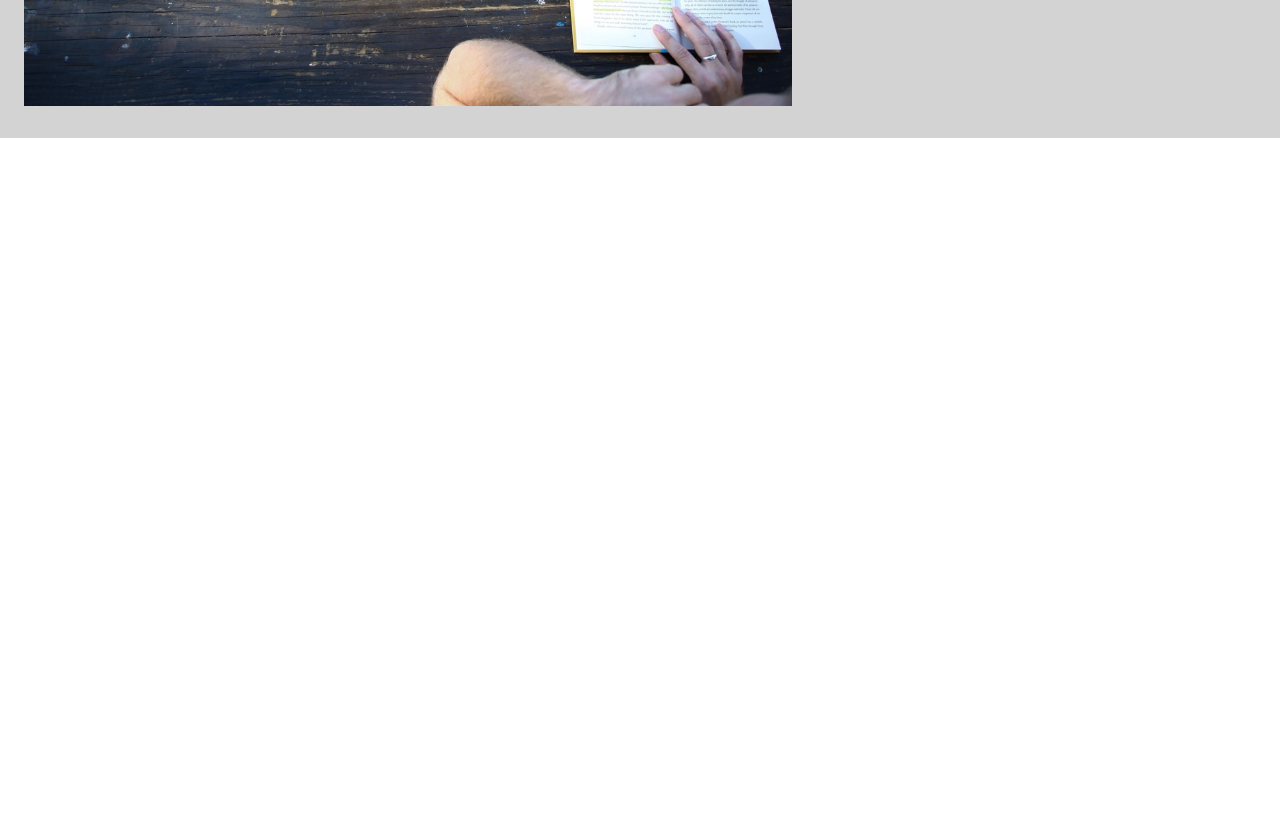
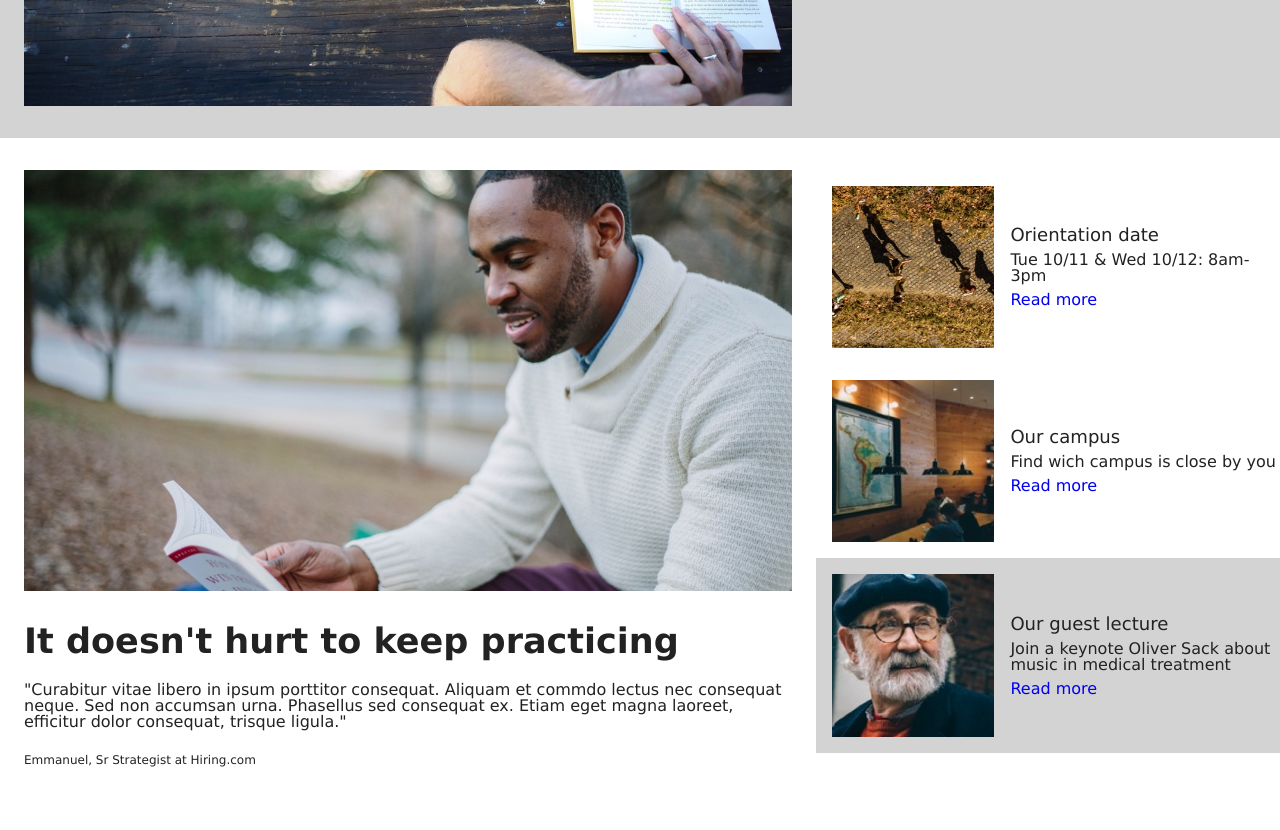
Before and after one commit to reinaldo017/colmaracademy, a plain HTML site: page index.html in a window 1280 px wide. Shown: the part 558-1388 px from the top of the page. Before the commit the page ends 800 px from the top, so only its background shows below. Drawn offline with Linux system fonts and the light colour scheme.

Commit message:
Sección de información agregada

```diff
--- a/index.html
+++ b/index.html
@@ -29,7 +29,51 @@
           <a href="#"><h6>Start Here</h6></a>
         </div>
       </section>
-
+    </div>
+    <!--Información-->
+    <div class="info">
+      <!--Main Info-->
+      <div class="main_info">
+        <img src="recursos/images/information-main.jpg" alt="Hombre leyendo en el parque">
+        <article class="texto_info">
+          <h2>It doesn't hurt to keep practicing</h2>
+          <p>"Curabitur vitae libero in ipsum porttitor consequat. Aliquam et
+            commdo lectus nec consequat neque. Sed non accumsan urna.
+            Phasellus sed consequat ex. Etiam eget magna laoreet, efficitur
+            dolor consequat, trisque ligula."</p>
+          <p id="autor">Emmanuel, Sr Strategist at Hiring.com</p>
+        </article>
+      </div>
+      <!--Info Items-->
+      <div class="items_info">
+        <!--Item 1-->
+        <article class="item">
+          <img src="recursos/images/information-orientation.jpg" alt="Personas caminando en un campus">
+          <section>
+            <h6>Orientation date</h6>
+            <p>Tue 10/11 & Wed 10/12: 8am-3pm</p>
+            <a href="#">Read more</a>
+          </section>
+        </article>
+        <!--Item 2-->
+        <article class="item">
+          <img src="recursos/images/information-campus.jpg" alt="Personas sentadas en un salón del campus">
+          <section>
+            <h6>Our campus</h6>
+            <p>Find wich campus is close by you</p>
+            <a href="#">Read more</a>
+          </section>
+        </article>
+        <!--Item 3-->
+        <article class="item lecture">
+          <img src="recursos/images/information-guest-lecture.jpg" alt="Primer plano de Oliver Slack">
+          <section>
+            <h6>Our guest lecture</h6>
+            <p>Join a keynote Oliver Sack about music in medical treatment</p>
+            <a href="#">Read more</a>
+          </section>
+        </article>
+      </div>
     </div>
   </body>
 </html>
--- a/recursos/estilos.css
+++ b/recursos/estilos.css
@@ -433,6 +433,7 @@ nav a{
   justify-content: flex-start;
   align-items: center;
   background-color: lightgray;
+  overflow: hidden;
 }
 .banner img{
   display: inline-block;
@@ -446,6 +447,7 @@ nav a{
   align-items: flex-start;
   height: 350px;
   max-width: 30%;
+  overflow: hidden;
 }
 .texto_banner h2{
   font-weight: bold;
@@ -465,3 +467,63 @@ nav a{
   text-align: center;
   margin: 0.5rem auto;
 }
+/*Información*/
+.info{
+  max-width: 100%;
+  overflow: hidden;
+  display: flex;
+  justify-content: center;
+  align-items: center;
+}
+/*Main Info*/
+.main_info{
+  max-width: 60%;
+  margin: 2rem 1.5rem;
+}
+.main_info img{
+  max-width: 100%;
+  margin-bottom: 2rem;
+}
+.main_info h2{
+  font-weight: bold;
+}
+.main_info p{
+  margin: 1.5rem 0;
+}
+#autor{
+  font-size: 0.75rem;
+  margin-bottom: 2rem;
+}
+/*Info Items*/
+.items_info{
+  margin-top: 2rem;
+  max-width: 40%;
+  align-self: flex-start;
+  display: flex;
+  flex-direction: column;
+  justify-content: flex-start;
+  align-items: center;
+}
+.item{
+  display: flex;
+  justify-content: flex-start;
+  align-items: center;
+  max-width: 100%;
+}
+.item img{
+  max-width: 35%;
+  height: auto;
+  margin: 1rem;
+}
+.item section{
+  display: flex;
+  flex-direction: column;
+  justify-content: center;
+  align-items: flex-start;
+}
+.item p{
+  margin: 0.5rem 0;
+}
+.lecture{
+  background-color: lightgray;
+}
```
